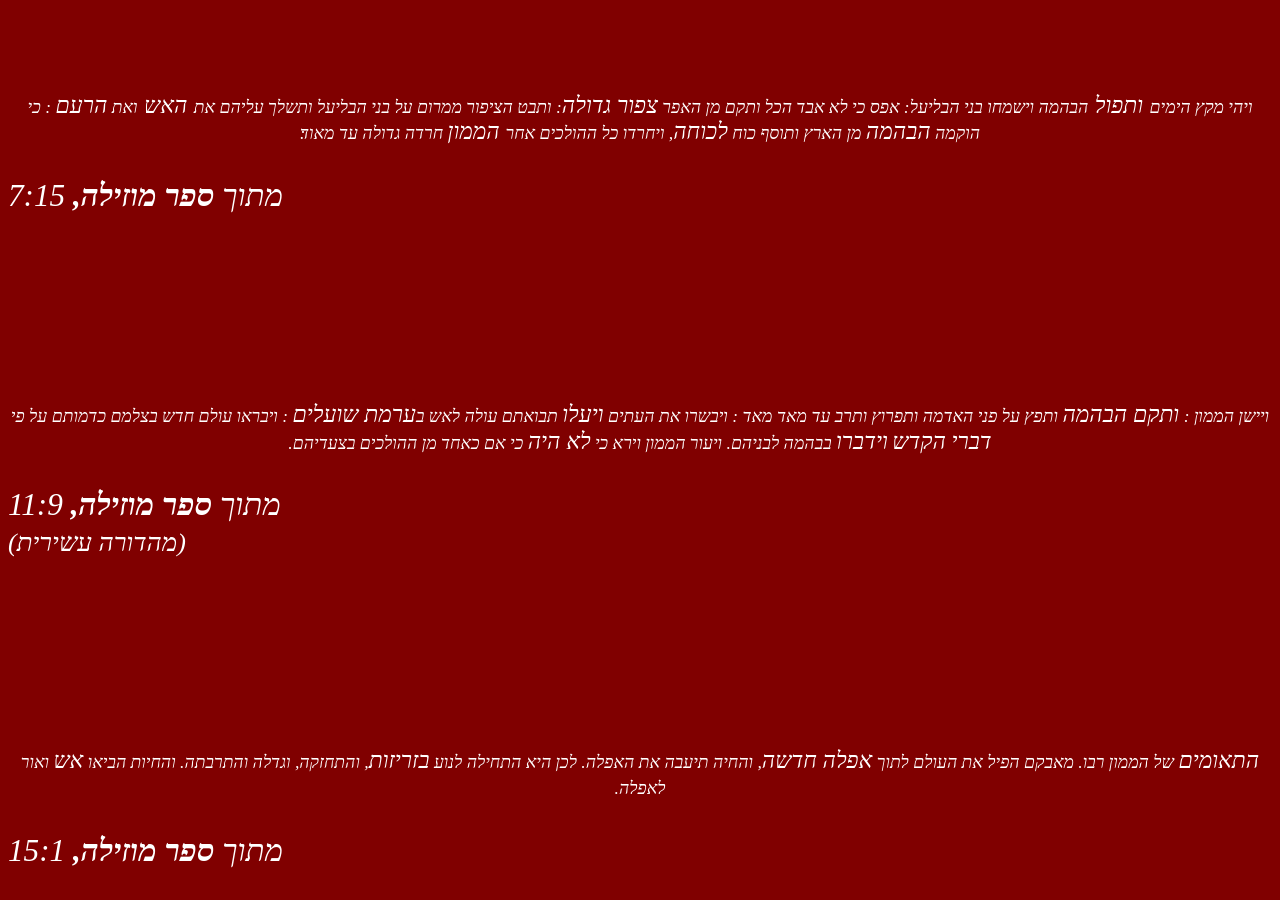
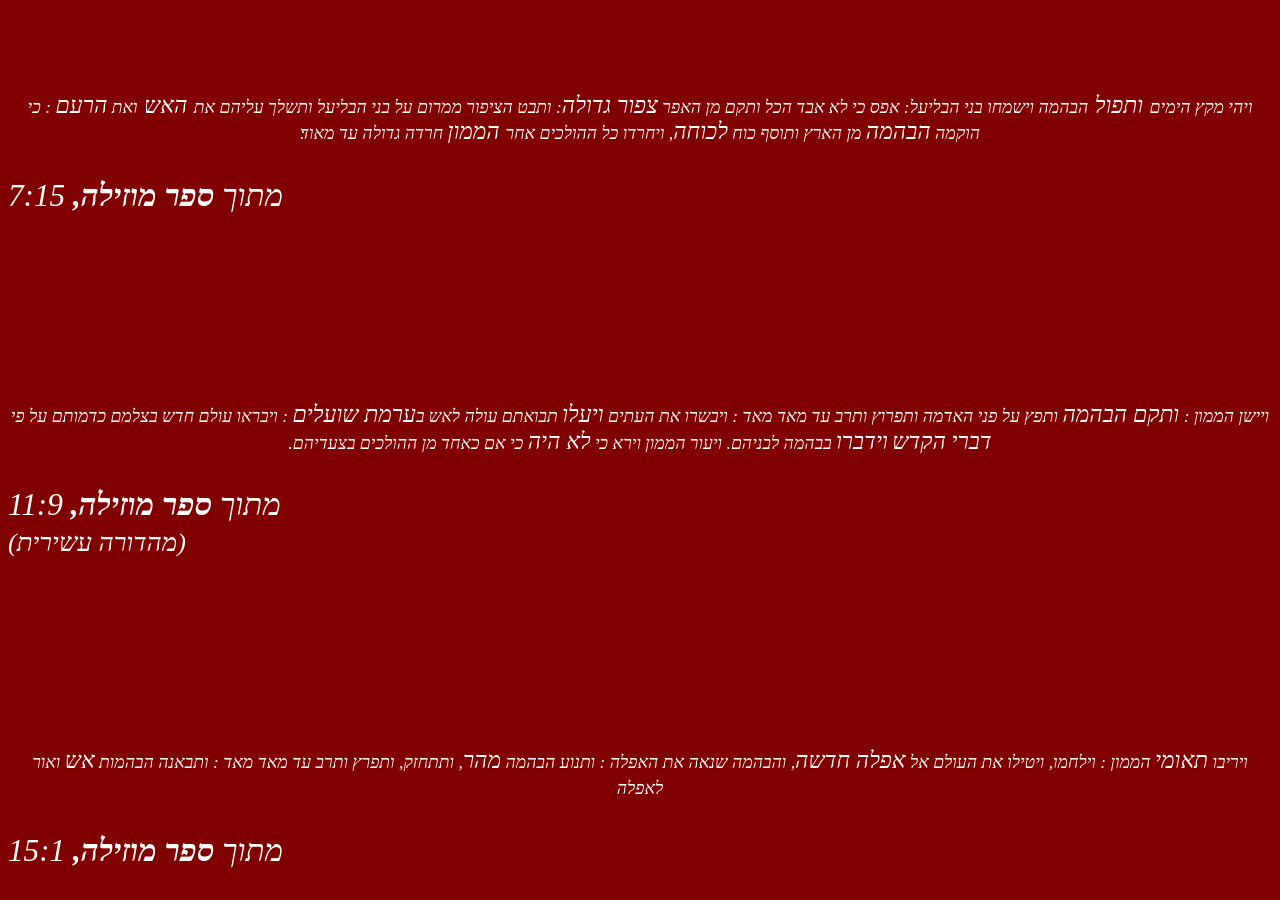
Before and after one commit to MozillaIsrael/MozillaIsrael-www.bak, a Jekyll site: the page built from book.html, in a window 1280 px wide and 900 px high, scrolled down 751 px. Built offline with Jekyll 4.4.1, drawn with Linux system fonts in a browser that asks for light colours; Markdown is read by kramdown in place of the engine named in the settings.

Commit message:
Updating 15:1 snippet
https://github.com/MozillaIsrael/mozilla-aurora-l10n-he/blob/master/toolkit/chrome/global/mozilla.dtd

```diff
--- a/book.html
+++ b/book.html
@@ -123,9 +123,9 @@ shall cover the earth, and the followers of Mammon shall <em>tremble</em>.
 <!-- 15th January 2013: Firefox OS 1.0 froze -->
 
 <p class="moztext">
-<em>התאומים</em> של הממון רבו. מאבקם הפיל את העולם לתוך <em>אפלה חדשה</em>, והחיה
-תיעבה את האפלה. לכן היא התחילה לנוע  <em>בזריזות</em>, והתחזקה, וגדלה והתרבתה.
-והחיות הביאו <em>אש</em> ואור לאפלה.
+ויריבו <em>תאומי</em> הממון : וילחמו, ויטילו את העולם אל <em>אפלה חדשה</em>, והבהמה
+שנאה את האפלה : ותנוע הבהמה <em>מהר</em>, ותתחזק, ותפרץ ותרב עד מאד מאד :
+ותבאנה הבהמות <em>אש</em> ואור לאפלה
 </p>
 
 <p class="from">
```
